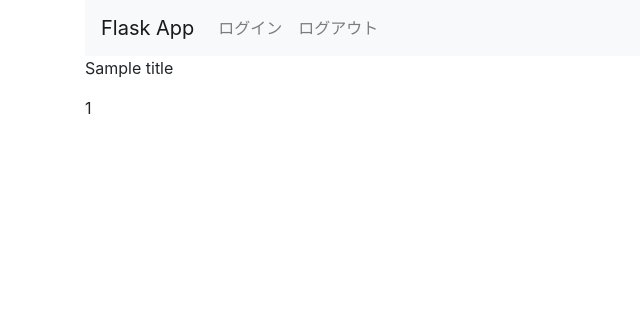
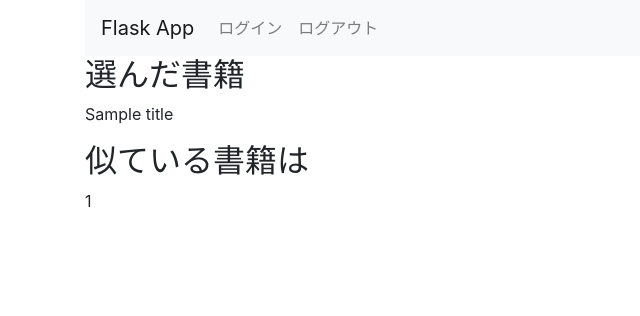
Before and after one commit to YFujii223/nlp_app, a Flask app: template flask_app/templates/outcome.html in a window 1280 px wide. Shown: the top 316 px of the page, without its empty margins (0-640 px from the left). Run offline with Flask 2, Linux system fonts and the light colour scheme; the template is opened without the code that fills it: most values are stand-ins (such as "Sample title", 1, 10 or a date in 2020); some libraries are stand-ins or nearby versions.

Commit message:
Modify outcome

```diff
--- a/flask_app/templates/outcome.html
+++ b/flask_app/templates/outcome.html
@@ -1,6 +1,8 @@
 {% extends "layout.html" %}
 {% block body %}
+<h2>選んだ書籍</h2>
 <p>{{ title }}</p>
+<h2>似ている書籍は</h2>
 <p>{{ n_outcome }}</p>
 {#<p>{{ blank }}</p>#}
 {% endblock %}
```
